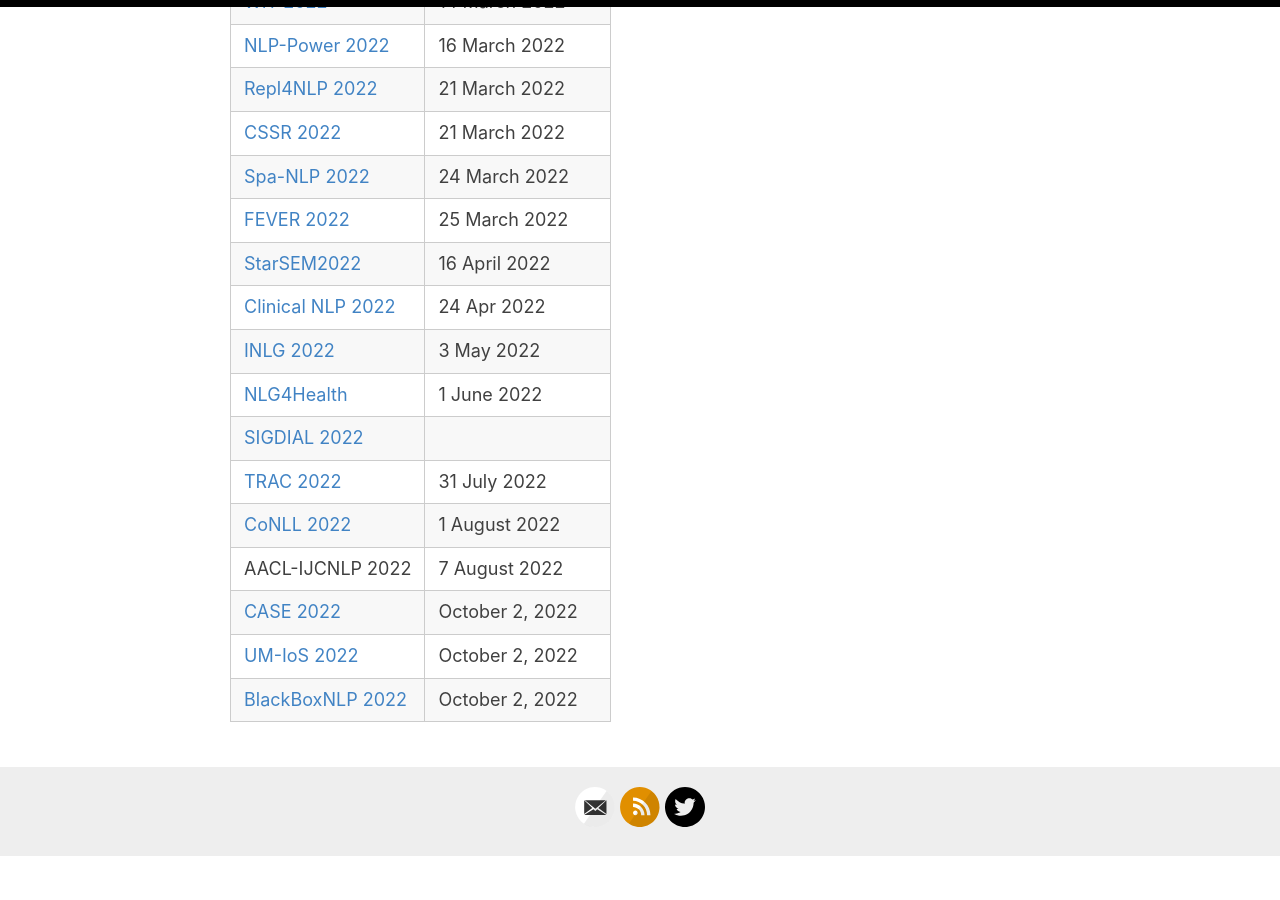
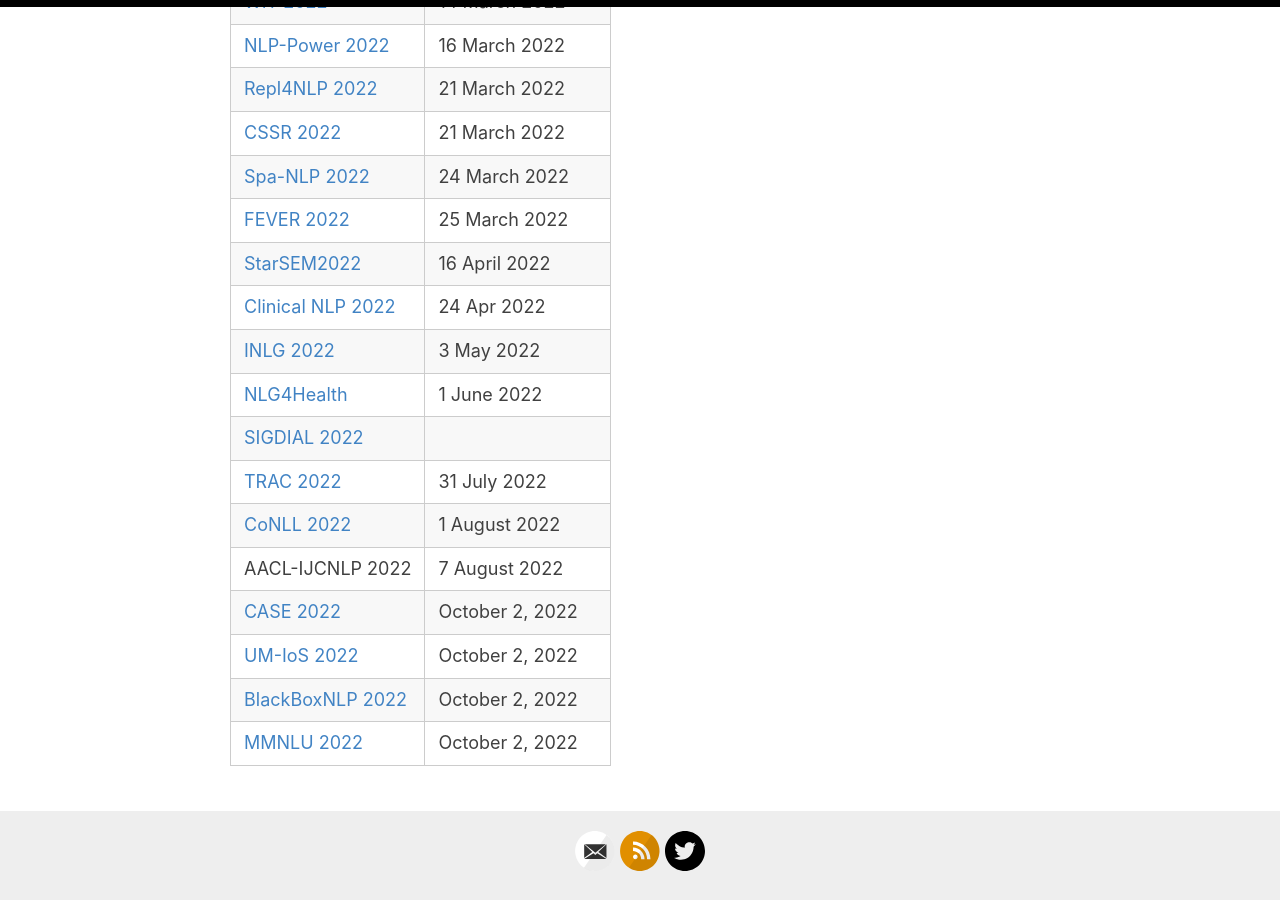
Before and after one commit to amitmerchant1990/reverie, a Jekyll site: the page built from dates.md, in a window 1280 px wide and 900 px high, scrolled down 1744 px. Built offline with Jekyll 4.4.1, drawn with Linux system fonts in a browser that asks for light colours; before the commit the page ends 2601 px from its top, so only the background shows below that.

Commit message:
added MMNLU 22 to dates

```diff
--- a/dates.md
+++ b/dates.md
@@ -56,3 +56,4 @@ Current publication venues participating in ARR are listed below. If you represe
 | [CASE 2022](https://emw.ku.edu.tr/case-2022/) | October 2, 2022 |
 | [UM-IoS 2022](https://induction-of-structure.github.io/emnlp2022/) | October 2, 2022 |
 | [BlackBoxNLP 2022](https://blackboxnlp.github.io/) | October 2, 2022 |
+| [MMNLU 2022](https://mmnlu-22.github.io/) | October 2, 2022 |
```
